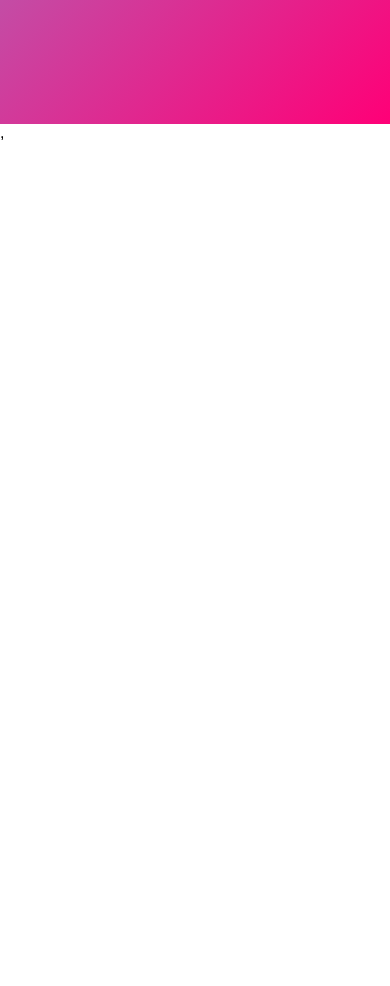
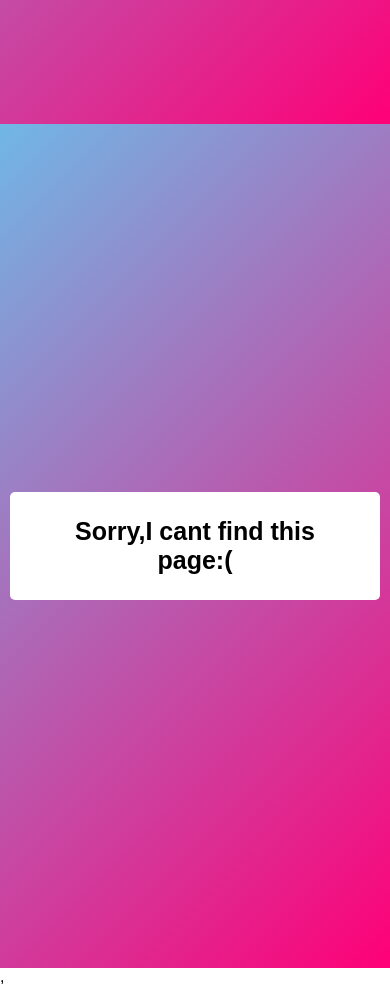
Before and after one commit to combinator4001/combinator-front, a React (Create React App) app: page / in a window 390 px wide. Shown: the part 720-1706 px from the top of the page. Before the commit the page ends 862 px from the top, so only its background shows below. Built offline with nearby package versions, Linux system fonts and the light colour scheme.

Commit message:
add not found page 404

```diff
--- a/src/App.js
+++ b/src/App.js
@@ -8,6 +8,7 @@ import FormSignup from "./component/Sign Up/FormSignup";
 import Logout from './component/Logout/Logout';
 import ForgetPass from './component/ForgetPass/ForgetPass'
 import FormSignupCompany from './component/SignUpCompany/FormSignupCompany';
+import Notfound from './component/Notfound/Notfound'
 
 const App =()=> {
   const user = useSelector(selectuser);
@@ -22,6 +23,7 @@ const App =()=> {
         <Route path="/FormSignup" component={FormSignup} />
         <Route path="/signupcompany" component={FormSignupCompany} />
         <Route path="/forgetpassword" component={ForgetPass} />
+        <Route component={Notfound} />
 
       </switch>
     </div>
--- /dev/null
+++ b/src/component/Notfound/Notfound.css
@@ -0,0 +1,129 @@
+.main_body1{
+  display: flex;
+  flex-direction: column;
+  height: 100vh;
+  justify-content: center;
+  align-items: center;
+  padding: 10px;
+  background: linear-gradient(135deg,#70b7e6,rgb(255, 0, 119));
+}
+.container1
+{
+  max-width: 400Px;
+  width: 100%;
+  background: #fff;
+  padding: 25px 30px;
+  border-radius: 5px;
+}
+.container1 .title1
+{
+  font-size:25px;
+  font-weight: bold;
+
+  text-align: center;
+  position: relative;
+}
+.container1 form .user-details1
+{
+  display:flex;
+  flex-direction: column;
+  align-items: center;
+
+  margin: 13px 0 0 0;
+}
+.container1 form .user-details1 .input-box1
+{
+   width: 100%;
+   margin-bottom: 15px;
+}
+.container1 form .user-details1 .input-box1 .details1
+{
+  display: block;
+  font-weight:bold;
+  margin-top: 20px;
+  margin-bottom: 5px;
+
+}
+.container1 form .user-details1 .input-box1 input{
+  font-size: 16px;
+  height: 45px;
+  width: 100%;
+  margin-bottom: 20px;
+  outline: none;
+  border-radius: 5px;
+  border:1px solid #ccc;
+  border-bottom-width: 2px;
+  transition: all 0.3s ease;
+  padding-left:15px
+}
+.container1 form .user-details1 .input-box1 input:focus,
+.container1 form .user-details1 .input-box1 input:valid
+{
+  border-color:#9b59b6
+
+}
+
+
+form .login1 .check1
+{
+
+  font-size: 20px;
+}
+form .login1 a
+{
+  text-decoration: none;
+  color: rgb(104, 199, 8);
+  font-weight: bold;
+}
+form .button1
+{
+  height: 45px;
+  margin:45px 0 ;
+}
+form .button1 input
+{
+  height: 80%;
+  width: 100%;
+  outline:none;
+  color: #fff;
+  border: none;
+  font-size: 18px;
+  font-weight: bold;
+  letter-spacing: 1px;
+  border-radius: 5px;
+  background: rgb(8, 117, 219);
+}
+input:read-only
+{
+  background-color: rgb(190, 190, 190);
+
+}
+form .button1 input:hover{
+  background: rgb(6, 6, 158);
+  transition: all 0.3s ease;
+}
+
+
+@media (max-width: 650px)
+{
+  .container1
+  {
+      max-width: 100%;
+  }
+  .container1 form .user-details1 .input-box1
+  {
+   margin-bottom: 15px;
+   width: 100%;
+  }
+
+  .container1 form .user-details1
+  {
+      max-height: 300px;
+      overflow-y: scroll;
+  }
+
+  .user-details1::-webkit-scrollbar
+  {
+      width: 0;
+  }
+}
--- /dev/null
+++ b/src/component/Notfound/Notfound.js
@@ -0,0 +1,21 @@
+import React  from 'react';
+import './Notfound.css';
+
+
+
+
+const Notfound =() => {
+
+  return (
+    <>
+      <div className="main_body1">
+        <div className="container1">
+            <div className="title1">Sorry,I cant find this page:(</div>
+        </div>
+      </div>
+    </>
+  );
+}
+
+
+export default Notfound;
```
